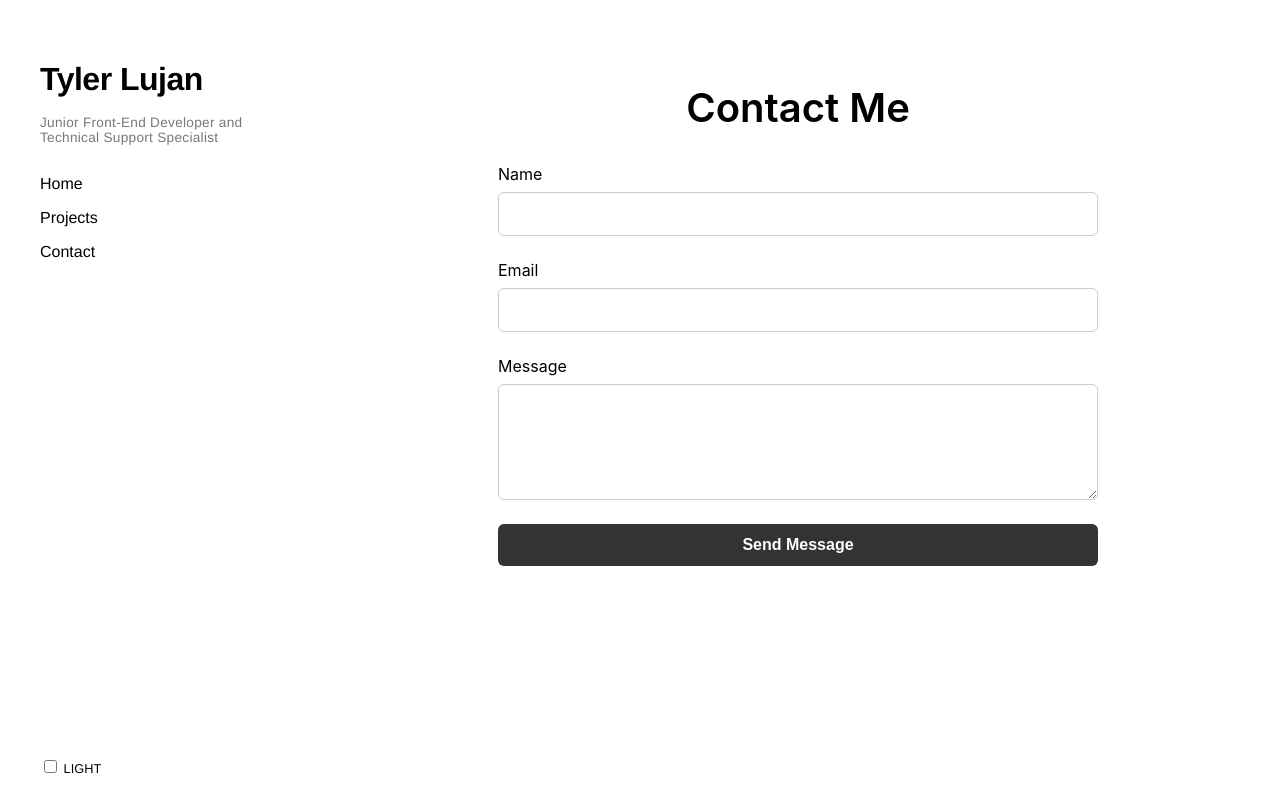
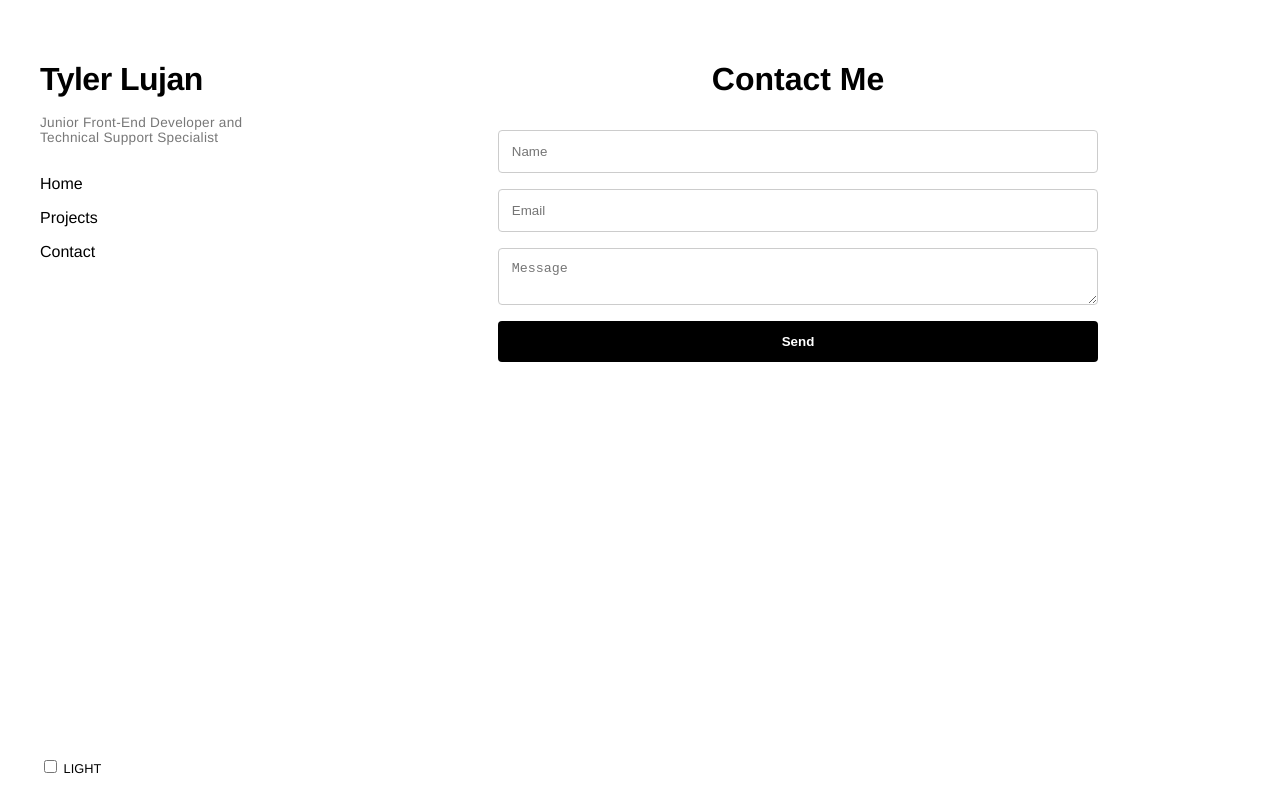
Before and after one commit to t-lujan/tyler-portfolio, a Vue app: page /contact in a window 1280 px wide. Shown: the top 812 px of the page. Built offline with nearby package versions, Linux system fonts and the light colour scheme; a web font is replaced by a local one.

Commit message:
Updated layout for mobile

```diff
--- a/src/views/Contact.vue
+++ b/src/views/Contact.vue
@@ -1,88 +1,53 @@
 <template>
   <div class="contact-page">
     <h1>Contact Me</h1>
-      <form @submit.prevent="submitForm" action="https://formspree.io/f/xyzeljpr" method="POST">
-        <label>
-          Name
-          <input type="text" name="name" required />
-        </label>
-
-        <label>
-          Email
-          <input type="email" name="email" required />
-        </label>
-
-        <label>
-          Message
-          <textarea name="message" rows="5" required></textarea>
-        </label>
-
-        <button type="submit">Send Message</button>
+    <form class="contact-form" action="mailto:tyler@example.com" method="POST" enctype="text/plain">
+      <input type="text" name="name" placeholder="Name" required />
+      <input type="email" name="email" placeholder="Email" required />
+      <textarea name="message" placeholder="Message" required></textarea>
+      <button type="submit">Send</button>
     </form>
   </div>
 </template>
 
-  <script setup>
-  function submitForm(e) {
-    // This is just to avoid reload on manual testing
-    console.log('Form submitted (fake handler for dev preview)')
-  }
-  </script>
-
 <style scoped>
 .contact-page {
-    padding: 3rem 4rem;
-    font-family: 'Inter', sans-serif;
-    color: inherit;
-    min-height: 100vh;
-    box-sizing: border-box;
+  padding: 2rem;
+  max-width: 600px;
+  margin: auto;
 }
 
 h1 {
-    font-size: 2.5rem;
-    font-weight: 600;
   text-align: center;
   margin-bottom: 2rem;
 }
 
-  form {
-    max-width: 600px;
-    margin: 0 auto;
+.contact-form {
   display: flex;
   flex-direction: column;
-    gap: 1.5rem;
-  }
-
-  label {
-    display: flex;
-    flex-direction: column;
-    font-size: 1rem;
+  gap: 1rem;
 }
 
 input,
 textarea {
-    margin-top: 0.5rem;
-    padding: 0.75rem;
+  padding: 0.8rem;
   border: 1px solid #ccc;
-    border-radius: 6px;
-    font-size: 1rem;
-    background: transparent;
-    color: inherit;
+  border-radius: 4px;
 }
 
 button {
-    padding: 0.75rem 1.5rem;
-    font-size: 1rem;
-    font-weight: 600;
+  padding: 0.8rem;
+  background: black;
+  color: white;
   border: none;
-    background-color: #333;
-    color: white;
-    border-radius: 6px;
+  border-radius: 4px;
+  font-weight: bold;
   cursor: pointer;
-    transition: background-color 0.3s;
 }
 
-  button:hover {
-    background-color: #000;
+@media (max-width: 768px) {
+  .contact-page {
+    padding: 1rem;
+  }
 }
 </style>
--- a/src/views/Home.vue
+++ b/src/views/Home.vue
@@ -1,11 +1,6 @@
 <template>
   <div class="home">
-    <canvas
-      ref="pongCanvas"
-      class="pong-bg"
-      :class="{ disabled: isMobile }"
-    ></canvas>
-
+    <canvas ref="pongCanvas" class="pong-bg"></canvas>
     <div class="about">
       <p>
         I’m a junior dev focused on crafting clean, efficient, and interactive web experiences.
@@ -20,8 +15,6 @@ import { ref, onMounted } from 'vue'
 
 const pongCanvas = ref(null)
 let ctx
-
-const isMobile = /Mobi|Android/i.test(navigator.userAgent)
 
 const paddle = {
   width: 10,
@@ -45,14 +38,8 @@ const resizeCanvas = () => {
   canvas.height = window.innerHeight
   paddle.leftY = canvas.height / 2 - paddle.height / 2
   paddle.rightY = canvas.height / 2 - paddle.height / 2
-  resetBall(canvas)
-}
-
-const resetBall = (canvas) => {
   ball.x = canvas.width / 2
   ball.y = canvas.height / 2
-  ball.vx = 3 * (Math.random() > 0.5 ? 1 : -1)
-  ball.vy = 2 * (Math.random() > 0.5 ? 1 : -1)
 }
 
 const handleMouseMove = (e) => {
@@ -70,16 +57,13 @@ const draw = () => {
   const isDark = document.body.classList.contains('dark')
   const color = isDark ? 'white' : 'black'
 
-  // Ball movement
   ball.x += ball.vx
   ball.y += ball.vy
 
-  // Wall bounce
   if (ball.y - ball.radius <= 0 || ball.y + ball.radius >= canvas.height) {
     ball.vy *= -1
   }
 
-  // Left paddle collision
   if (
     ball.x - ball.radius <= 10 + paddle.width &&
     ball.y >= paddle.leftY &&
@@ -88,7 +72,6 @@ const draw = () => {
     ball.vx *= -1
   }
 
-  // Right paddle collision
   const rightX = canvas.width - paddle.width - 10
   if (
     ball.x + ball.radius >= rightX &&
@@ -98,23 +81,22 @@ const draw = () => {
     ball.vx *= -1
   }
 
-  // Reset if out of bounds
   if (ball.x < 0 || ball.x > canvas.width) {
-    resetBall(canvas)
+    ball.x = canvas.width / 2
+    ball.y = canvas.height / 2
   }
 
-  // AI tracking
   const aiCenter = paddle.rightY + paddle.height / 2
   if (ball.y < aiCenter - 10) paddle.rightY -= paddle.speed
   if (ball.y > aiCenter + 10) paddle.rightY += paddle.speed
   paddle.rightY = Math.max(0, Math.min(canvas.height - paddle.height, paddle.rightY))
 
-  // Draw
   ctx.fillStyle = color
   ctx.beginPath()
   ctx.arc(ball.x, ball.y, ball.radius, 0, Math.PI * 2)
   ctx.fill()
 
+  ctx.fillStyle = color
   ctx.fillRect(10, paddle.leftY, paddle.width, paddle.height)
   ctx.fillRect(rightX, paddle.rightY, paddle.width, paddle.height)
 }
@@ -125,7 +107,6 @@ const animate = () => {
 }
 
 onMounted(() => {
-  if (isMobile) return
   const canvas = pongCanvas.value
   ctx = canvas.getContext('2d')
   resizeCanvas()
@@ -140,18 +121,26 @@ onMounted(() => {
   position: relative;
   min-height: 100vh;
   overflow: hidden;
-  font-family: 'Inter', sans-serif;
 }
 
 .about {
   position: absolute;
-  right: 3rem;
-  bottom: 3rem;
-  max-width: 300px;
+  right: 2rem;
+  bottom: 2rem;
+  max-width: 280px;
   font-size: 0.9rem;
   text-align: right;
   z-index: 2;
   line-height: 1.5;
+}
+
+@media (max-width: 768px) {
+  .about {
+    right: 1rem;
+    bottom: 1rem;
+    font-size: 0.8rem;
+    max-width: 80%;
+  }
 }
 
 .pong-bg {
@@ -164,8 +153,4 @@ onMounted(() => {
   background: radial-gradient(circle, #ccc 0%, transparent 100%);
   pointer-events: none;
 }
-
-.pong-bg.disabled {
-  display: none;
-}
 </style>
--- a/src/views/Projects.vue
+++ b/src/views/Projects.vue
@@ -1,76 +1,44 @@
 <template>
   <div class="projects-page">
     <h1>Projects</h1>
-
-      <div class="projects-grid">
-        <div class="project-card" v-for="n in 4" :key="n">
-          <img :src="`https://via.placeholder.com/600x340?text=Project+${n}`" :alt="`Project ${n}`" />
-          <div class="info">
-            <h2>Project {{ n }}</h2>
+    <div class="project-grid">
+      <div class="project" v-for="n in 4" :key="n">
+        <img :src="`https://via.placeholder.com/300x200?text=Project+${n}`" :alt="`Project ${n}`" />
+        <h3>Project {{ n }}</h3>
         <p>This is a placeholder description for Project {{ n }}.</p>
-          </div>
       </div>
     </div>
   </div>
 </template>
 
-  <script setup>
-  // all static, no JS needed here
-  </script>
-
 <style scoped>
 .projects-page {
-    padding: 3rem 4rem;
-    min-height: 100vh;
-    font-family: 'Inter', sans-serif;
-    color: inherit;
-    box-sizing: border-box;
+  padding: 2rem;
+  overflow-y: auto;
 }
 
 h1 {
-    font-weight: 600;
-    font-size: 2.5rem;
   text-align: center;
-    margin-bottom: 3rem;
+  margin-bottom: 2rem;
 }
 
-  .projects-grid {
+.project-grid {
   display: grid;
-    grid-template-columns: repeat(auto-fit, minmax(320px, 1fr));
-    gap: 2.5rem;
+  grid-template-columns: repeat(auto-fill, minmax(240px, 1fr));
+  gap: 1.5rem;
 }
 
-  .project-card {
-    background: rgba(255, 255, 255, 0.05);
+.project {
   border: 1px solid #ccc;
-    border-radius: 12px;
-    overflow: hidden;
-    transition: all 0.3s ease;
-    height: 100%;
+  padding: 1rem;
+  border-radius: 8px;
+  background: var(--color-bg);
+  text-align: center;
 }
 
-  .project-card:hover {
-    transform: scale(1.03);
-    border-color: #aaa;
-  }
-
-  .project-card img {
+.project img {
   width: 100%;
   height: auto;
-    display: block;
-  }
-
-  .info {
-    padding: 1.25rem;
-  }
-
-  h2 {
-    font-size: 1.4rem;
-    margin-bottom: 0.5rem;
-  }
-
-  p {
-    font-size: 0.95rem;
-    color: gray;
+  border-radius: 4px;
 }
 </style>
```
Lines whose indentation alone changed are shown as unchanged.
